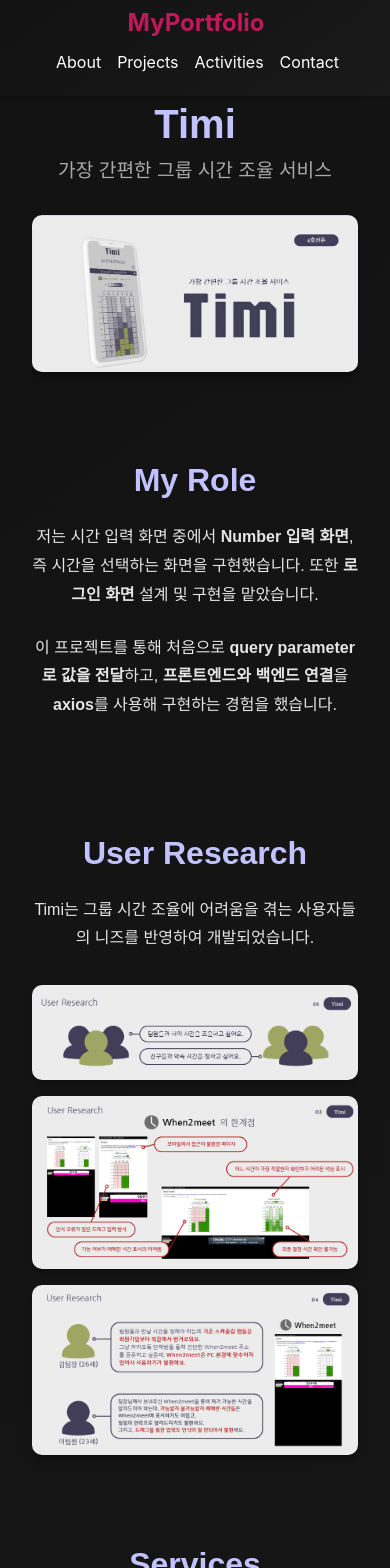
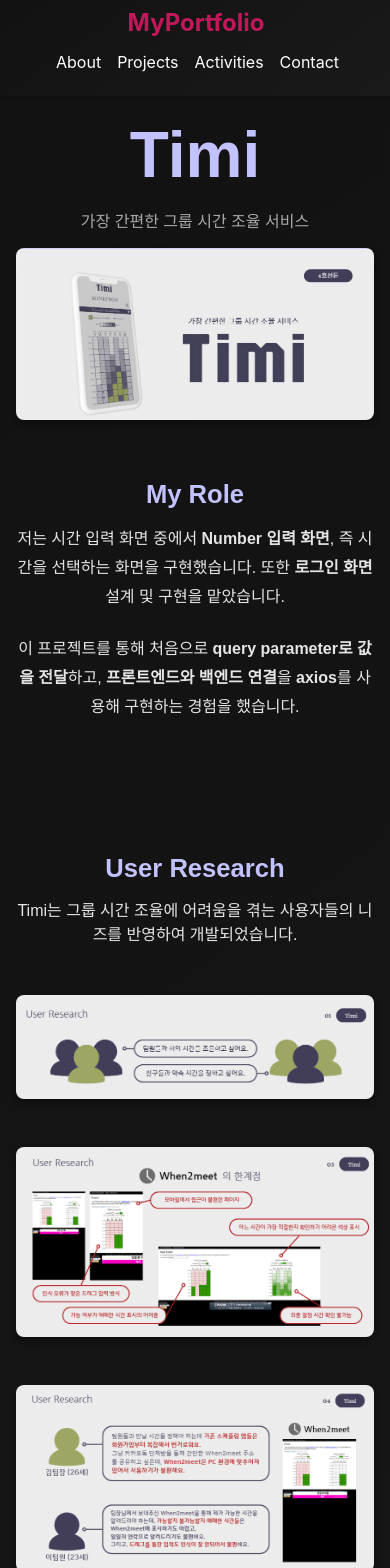
Before and after one commit to SyraYunji/My-Homepage, a React (Create React App) app: page /timi in a window 390 px wide. Shown: the top 1568 px of the page. Built offline with nearby package versions, Linux system fonts and the light colour scheme; the HTML template or start-up script is replaced by a standard one.

Commit message:
timi 모바일 화면 만듦

```diff
--- a/src/project/timi/timi.module.css
+++ b/src/project/timi/timi.module.css
@@ -161,6 +161,25 @@
     color: #e5e5e5;
   }
 
+  .githubLink {
+    display: inline-block;
+    font-size: 1.2rem;
+    font-weight: bold;
+    color: #61dafb; /* GitHub의 블루 컬러 */
+    text-decoration: none;
+    padding: 0.7rem 1.5rem;
+    border: 2px solid #61dafb;
+    border-radius: 8px;
+    transition: all 0.3s ease;
+    text-align: center;
+    margin-top: 1rem;
+  }
+
+  .githubLink:hover {
+    background-color: #61dafb;
+    color: #121212; /* 배경색과 대비되는 텍스트 색상 */
+  }
+
   /* 반응형 디자인 */
   @media (max-width: 768px) {
     .mainImage {
@@ -189,3 +208,93 @@
   margin-bottom: 1.5rem;
   color: #e5e5e5;
 }
+@media (max-width: 767px) {
+  .timiContainer {
+    padding: 1.5rem 1rem; /* 양쪽 패딩 줄이기 */
+    margin-top: 50px; /* 상단 여백 조정 */
+    padding-bottom: 0px;
+  }
+
+  .title {
+    font-size: 4rem; /* 제목 크기 조정 */
+    margin-bottom: 1rem;
+    text-align: center;
+    margin-top: 20px;
+  }
+
+  .subtitle {
+    font-size: 1rem;
+    margin-bottom: 1rem;
+    text-align: center;
+  }
+
+  /* 섹션 스타일 */
+  .intro,
+  .myRole,
+  .userResearch,
+  .services,
+  .conclusion {
+    width: 100%;
+    max-width: 100%;
+    padding: 1.5rem;
+    text-align: center;
+    padding-bottom: 0px;
+  }
+
+  .intro {
+    margin-bottom: 0px;
+  }
+
+  .sectionTitle {
+    font-size: 1.6rem;
+    margin-bottom: 1rem;
+    margin-top: 20px;
+  }
+
+  .description {
+    font-size: 1rem;
+    line-height: 1.5;
+  }
+
+  /* 이미지 크기 조정 */
+  .mainImage,
+  .researchImage,
+  .serviceImage {
+    width: 100%;
+    max-width: 400px;
+    border-radius: 8px;
+    box-shadow: 0 4px 6px rgba(0, 0, 0, 0.3);
+    margin: 1rem auto;
+  }
+
+  /* 이미지 컨테이너 (가로 → 세로 정렬) */
+  .imageContainer {
+    display: flex;
+    flex-direction: column; /* 세로 정렬 */
+    gap: 1rem; /* 이미지 간 간격 */
+    align-items: center;
+  }
+
+  /* 서비스 카드 정렬 */
+  .services {
+    display: flex;
+    flex-direction: column; /* 세로 정렬 */
+    gap: 1.5rem;
+  }
+
+  .serviceCard {
+    padding: 1rem;
+    border-radius: 8px;
+  }
+
+  /* GitHub 섹션 */
+  .githubSection {
+    padding: 1rem;
+    text-align: center;
+  }
+
+  .githubLink {
+    font-size: 1rem;
+    padding: 0.7rem 1rem;
+  }
+}
```
